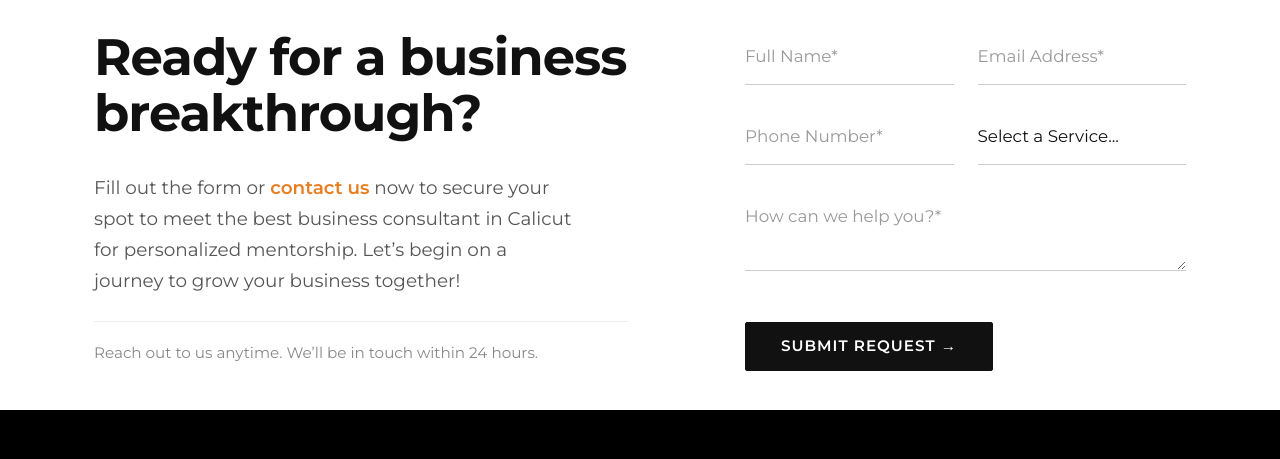
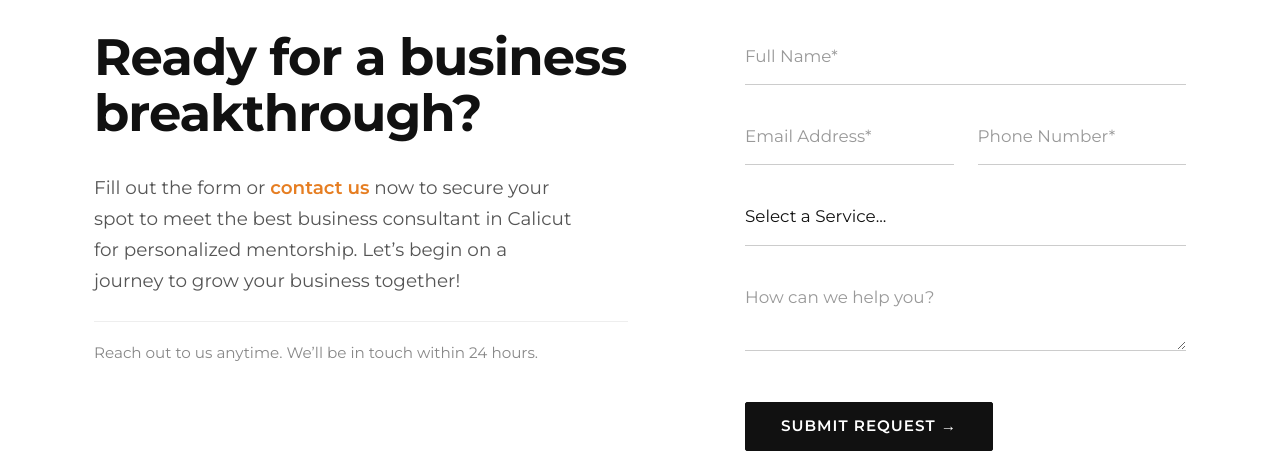
Before and after one commit to orgvein-pvt-ltd/orgvein-website, a Django app: page /contact in a window 1280 px wide. Shown: the part 93-552 px from the top of the page. Run offline with Django 5.2, Linux system fonts and the light colour scheme.

Commit message:
fix: services drop down

```diff
--- a/templates/core/contact.html
+++ b/templates/core/contact.html
@@ -28,7 +28,7 @@
                 <form method="POST" class="dark-form">
                     {% csrf_token %}
 
-                    <div class="row g-4"> <div class="col-md-6">
+                    <div class="row g-4"> <div class="col-md-12">
                             <div class="form-group">
                                 <input type="text" name="full_name" class="minimal-input"
                                        placeholder="Full Name*" value="{{ form.full_name.value|default:'' }}" required>
@@ -52,7 +52,7 @@
                             </div>
                         </div>
 
-                        <div class="col-md-6">
+                        <div class="col-md-12">
                             <div class="form-group">
                                 <select name="service" class="minimal-input select-icon" required>
                                     {% for value, label in form.fields.service.choices %}
@@ -68,7 +68,7 @@
                         <div class="col-12">
                             <div class="form-group">
                                 <textarea name="message" class="minimal-input"
-                                          placeholder="How can we help you?*" rows="2">{{ form.message.value|default:'' }}</textarea>
+                                          placeholder="How can we help you?" rows="2">{{ form.message.value|default:'' }}</textarea>
                                 {{ form.message.errors }}
                             </div>
                         </div>
```
